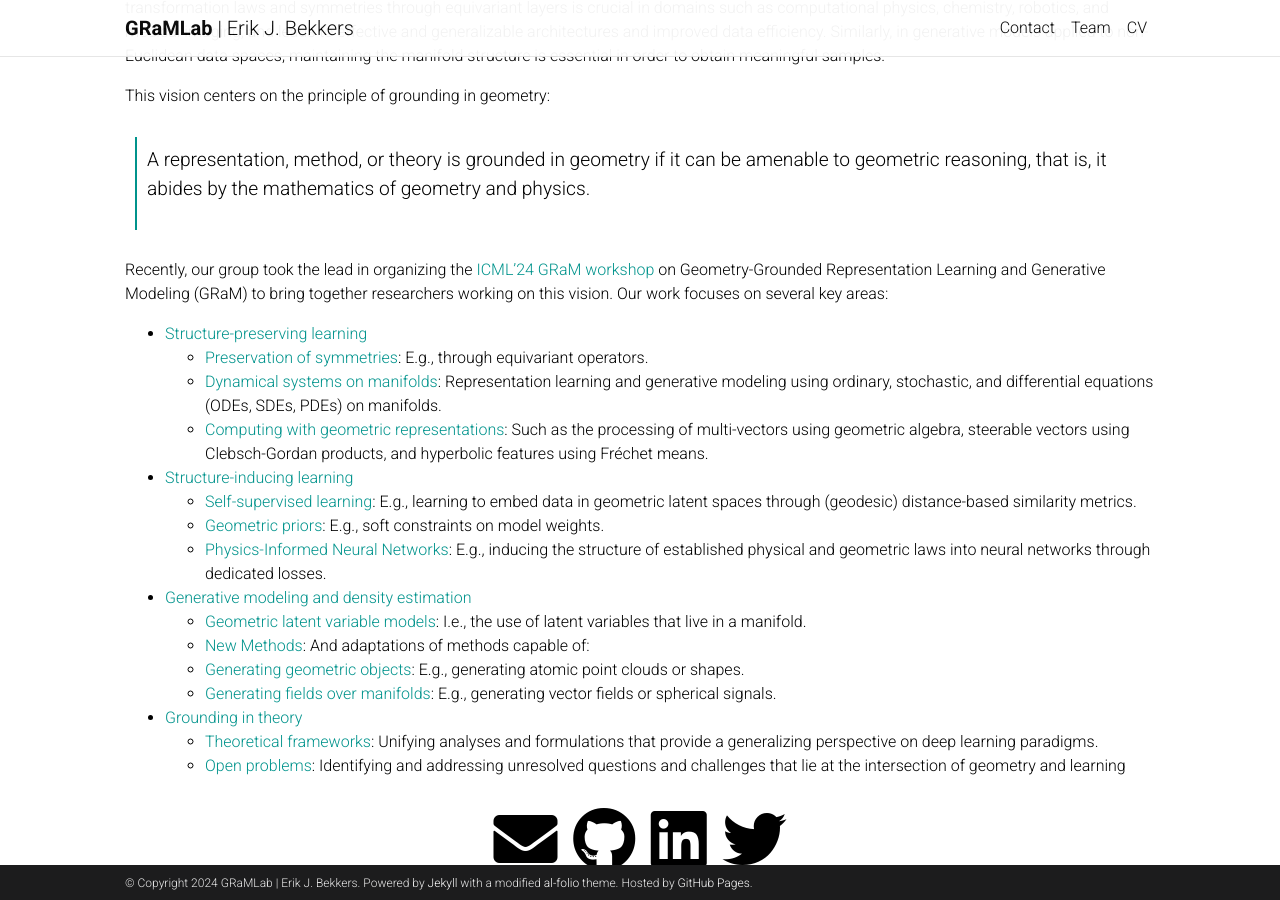
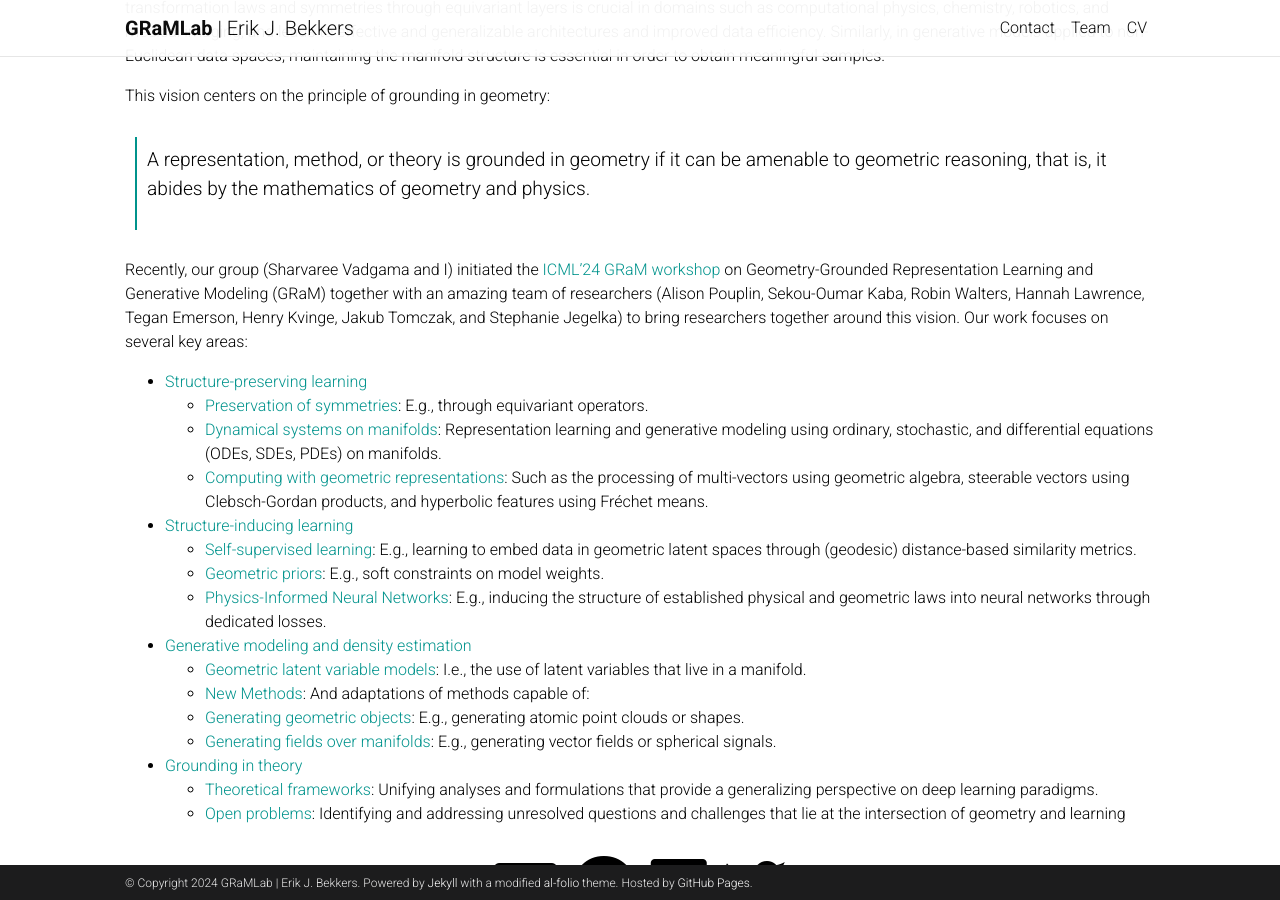
Before and after one commit to ebekkers/ebekkers.github.io, a Jekyll site: the page built from _pages/home.md, in a window 1280 px wide and 900 px high, scrolled down 724 px. Built offline with Jekyll 4.4.1, drawn with Linux system fonts in a browser that asks for light colours; full-size pictures stand in for the smaller copies a plugin makes; comment, search, counter and statistics services are not loaded; a style sheet for code colours, icons or effects is not loaded.

Commit message:
Explicit mention of GRaM organizers

```diff
--- a/_pages/home.md
+++ b/_pages/home.md
@@ -34,8 +34,7 @@ This vision centers on the principle of grounding in geometry:
 
 > A representation, method, or theory is grounded in geometry if it can be amenable to geometric reasoning, that is, it abides by the mathematics of geometry and physics.
 
-
-Recently, our group took the lead in organizing the [ICML'24 GRaM workshop](https://gram-workshop.github.io/) on Geometry-Grounded Representation Learning and Generative Modeling (GRaM) to bring together researchers working on this vision. Our work focuses on several key areas:
+Recently, our group (Sharvaree Vadgama and I) initiated the [ICML'24 GRaM workshop](https://gram-workshop.github.io/) on Geometry-Grounded Representation Learning and Generative Modeling (GRaM) together with an amazing team of researchers (Alison Pouplin, Sekou-Oumar Kaba, Robin Walters, Hannah Lawrence, Tegan Emerson, Henry Kvinge, Jakub Tomczak, and Stephanie Jegelka) to bring researchers together around this vision. Our work focuses on several key areas:
 
 * **Structure-preserving learning**
   * **Preservation of symmetries**: E.g., through equivariant operators.
```
